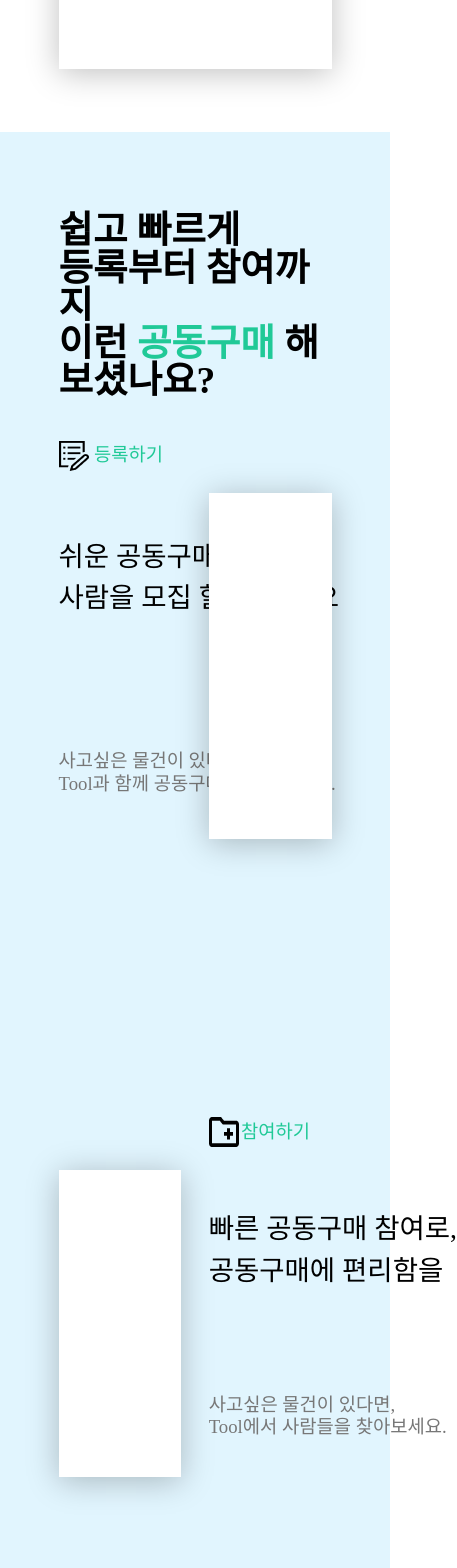
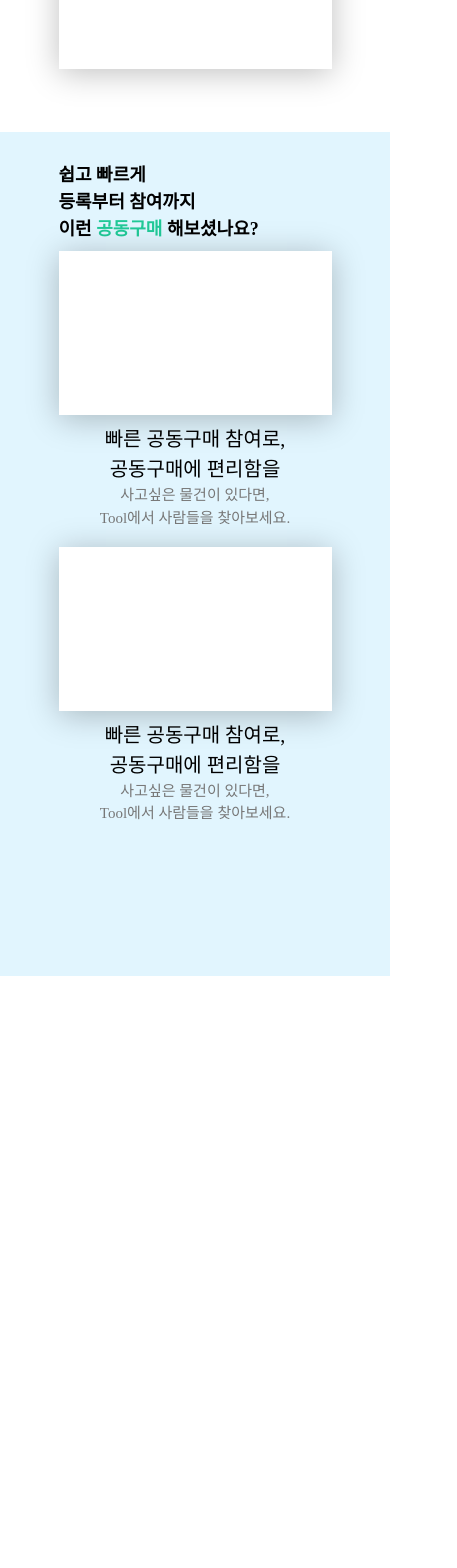
Before and after one commit to SooDongTae/Tool_Landing_Page, a Next.js app: page / in a window 390 px wide. Shown: the part 2400-3968 px from the top of the page, 457 px wide, since content can reach past the window. After the commit the page ends 3376 px from the top, so only its background shows below. Built offline with nearby package versions, Linux system fonts and the light colour scheme; a web font is replaced by a local one.

Commit message:
Update::세번째 페이지 반응형 추가

```diff
--- a/src/pageContainer/fourth-page.tsx
+++ b/src/pageContainer/fourth-page.tsx
@@ -6,21 +6,15 @@ const page_four = () => {
   return (
     <div className="w-full h-screen bg-bgBlue flex justify-center items-center">
       <div className="w-[70%] h-[70%] flex flex-col items-end">
-        <div className="w-[45%] h-[10%] flex flex-row items-center justify-start">
-          <Image src={partImg} alt="" />
-          <span className="text-green text-3xl ml-[2%] cursor-pointer mr-[11%]">
-            참여하기
-          </span>
-        </div>
-        <div className="w-full h-[52%] flex flex-row items-center justify-between mt-[3%]">
-          <div className="w-[45%] h-full bg-[white] shadow-[0px_4px_30px_rgba(0,_0,_0,_0.25)]"></div>
-          <div className="w-[45%] h-3/4 flex flex-col items-start justify-between">
-            <h2 className="text-[2.75rem] whitespace-nowrap">
+        <div className="w-full h-[52%] flex flex-col md:flex-row items-center justify-between mt-[3%]">
+          <div className="w-full md:w-[45%] h-full bg-[white] shadow-[0px_4px_30px_rgba(0,_0,_0,_0.25)]"></div>
+          <div className="w-full md:w-[45%] h-3/4 flex flex-col items-center justify-center">
+            <h2 className="w-full text-center md:text-left whitespace-nowrap text-[2rem] xl:text-[2.75rem]">
               빠른 공동구매 참여로,
               <br />
               공동구매에 편리함을
             </h2>
-            <p className="text-3xl text-textGray whitespace-nowrap">
+            <p className="w-full text-center md:text-left whitespace-nowrap text-[1.5rem] xl:text-[1.85rem]  text-textGray">
               사고싶은 물건이 있다면,
               <br />
               Tool에서 사람들을 찾아보세요.
--- a/src/pageContainer/third-page.tsx
+++ b/src/pageContainer/third-page.tsx
@@ -5,32 +5,41 @@ import createImg from "../../public/assets/images/createImg.png";
 const Page_three = () => {
   return (
     <div className="w-full h-screen bg-bgBlue flex flex-col items-center">
-      <h1 className="w-[70%] text-black text-6xl pt-32 font-bold">
+      <h1 className="w-[70%] text-black text-[1.8rem] md:text-4xl lg:text-5xl pt-12 font-bold">
         쉽고 빠르게
         <br /> 등록부터 참여까지
         <br /> 이런 <span className="text-green">공동구매</span> 해보셨나요?
       </h1>
       <div className="w-[70%] h-[70%] flex flex-col items-center justify-start">
-        <div className="w-full h-[10%] flex flex-row items-center justify-start mt-[10%]">
-          <Image src={createImg} alt="" />
-          <span className="text-green text-3xl ml-[2%] cursor-pointer">
-            등록하기
-          </span>
-        </div>
-        <div className="w-full h-[60%] flex flex-row items-center justify-between mt-[3%]">
-          <div className="w-[45%] h-3/4 flex flex-col items-start justify-between">
-            <h2 className="text-[2.75rem] whitespace-nowrap">
-              쉬운 공동구매 등록으로,
+        <div className="w-full h-[52%] flex flex-col md:flex-row items-center justify-between mt-[3%]">
+          <div className="w-full md:w-[45%] h-full bg-[white] shadow-[0px_4px_30px_rgba(0,_0,_0,_0.25)]"></div>
+          <div className="w-full md:w-[45%] h-3/4 flex flex-col items-center justify-center">
+            <h2 className="w-full text-center md:text-left whitespace-nowrap text-[2rem]">
+              빠른 공동구매 참여로,
               <br />
-              사람을 모집 할 수 있어요
+              공동구매에 편리함을
             </h2>
-            <p className="text-3xl text-textGray whitespace-nowrap">
+            <p className="w-full text-center md:text-left whitespace-nowrap text-[1.5rem]  text-textGray">
               사고싶은 물건이 있다면,
               <br />
-              Tool과 함께 공동구매에 참여하세요.
+              Tool에서 사람들을 찾아보세요.
             </p>
           </div>
-          <div className="w-[45%] h-full bg-[white] shadow-[0px_4px_30px_rgba(0,_0,_0,_0.25)]"></div>
+        </div>
+        <div className="w-full h-[52%] flex flex-col-reverse md:flex-row items-center justify-between mt-[3%]">
+          <div className="w-full md:w-[45%] h-3/4 flex flex-col items-center justify-center">
+            <h2 className="w-full text-center md:text-left whitespace-nowrap text-[2rem]">
+              빠른 공동구매 참여로,
+              <br />
+              공동구매에 편리함을
+            </h2>
+            <p className="w-full text-center md:text-left whitespace-nowrap text-[1.5rem]  text-textGray">
+              사고싶은 물건이 있다면,
+              <br />
+              Tool에서 사람들을 찾아보세요.
+            </p>
+          </div>
+          <div className="w-full md:w-[45%] h-full bg-[white] shadow-[0px_4px_30px_rgba(0,_0,_0,_0.25)]"></div>
         </div>
       </div>
     </div>
--- a/src/pages/index.tsx
+++ b/src/pages/index.tsx
@@ -11,7 +11,7 @@ export default function Home() {
       <FirstPage />
       <SecondPage />
       <Page_three />
-      <Page_four />
+      {/* <Page_four /> */}
     </>
   );
 }
```
